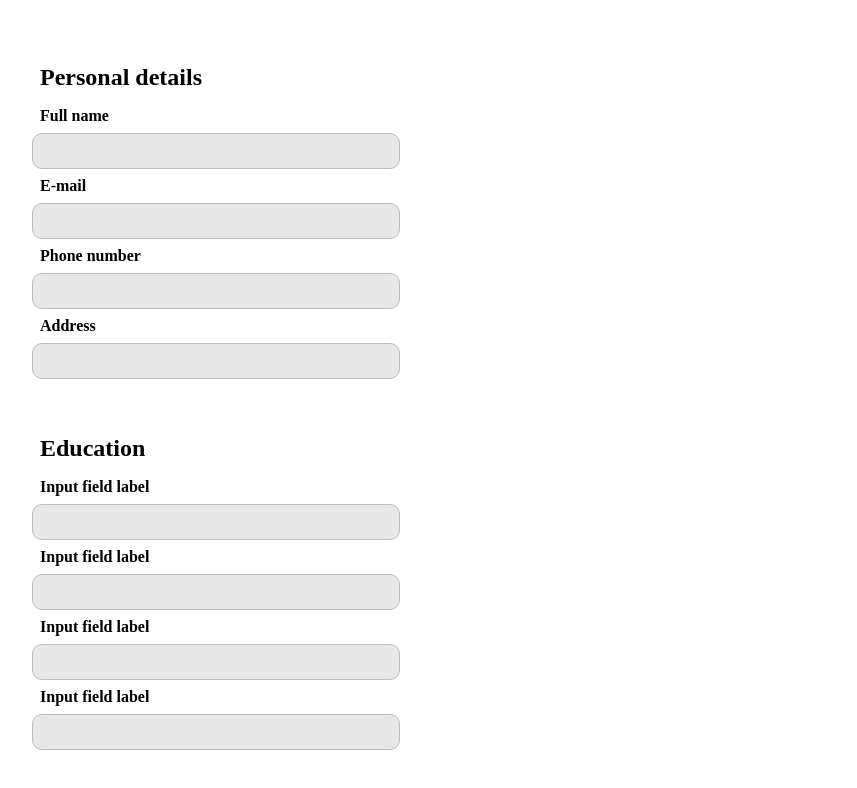
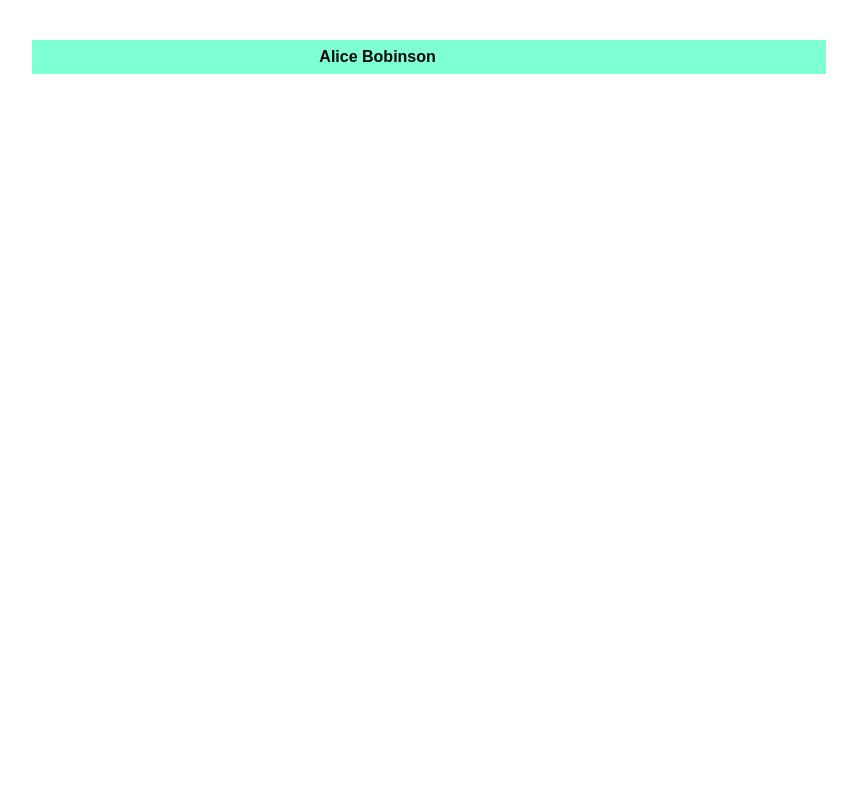
Before and after one commit to utkabulka/cv-application, a React (Vite) app: page / in a window 1280 px wide. Shown: the top 788 px of the page, without its empty margins (24-881 px from the left). Built offline with nearby package versions, Linux system fonts and the light colour scheme; the HTML template or start-up script is replaced by a standard one.

Commit message:
project restructure and working states

```diff
--- a/src/App.jsx
+++ b/src/App.jsx
@@ -1,32 +1,37 @@
+import { useState } from 'react'
+
 import InputField from './components/InputField'
 import SectionHeader from './components/SectionHeader'
 import './styles/App.css'
 
 function App() {
+  const [personalInformation, setPersonalInformation] = useState({
+    fullName: 'Alice Bobinson',
+    email: 'bobinson.a@pochta.ru',
+    phoneNumber: '+995 228 044 122',
+    address: 'Some city, Country',
+  })
+
+  function handlePersonalInformationChange(e) {
+    setPersonalInformation({
+      ...personalInformation,
+      [e.target.name]: e.target.value,
+    })
+  }
+
   return (
     <>
       <div className='app-root'>
-        <div className='editor'>
-          <div className='editor-section'>
-            <SectionHeader text='Personal details' />
-            <form>
-              <InputField label='Full name' />
-              <InputField label='E-mail' />
-              <InputField label='Phone number' />
-              <InputField label='Address' />
-            </form>
-          </div>
-          <div className='editor-section'>
-          <SectionHeader text='Education' />
-            <form>
-              <InputField />
-              <InputField />
-              <InputField />
-              <InputField />
-            </form>
+        <div className='cv'>
+          <div className='general-info'>
+            <InputField
+              label='Full name'
+              name='fullName'
+              value={personalInformation.fullName}
+              onChange={handlePersonalInformationChange}
+            />
           </div>
         </div>
-        <div className='cv-output'></div>
       </div>
     </>
   )
--- a/src/components/InputField.jsx
+++ b/src/components/InputField.jsx
@@ -1,13 +1,19 @@
 import '../styles/InputField.css'
 
-function InputField({ label = 'Input field label' }) {
+function InputField({
+  label = 'Input field label',
+  name = '',
+  value = '',
+  onChange = () => {},
+}) {
   return (
-    <>
-      <div className="input-field">
-        <h1 className='input-field-label'>{label}</h1>
-        <input className='input-field-text'></input>
-      </div>
-    </>
+    <input
+      className='input-field-text'
+      placeholder={label}
+      name={name}
+      value={value}
+      onChange={onChange}
+    ></input>
   )
 }
 
--- a/src/styles/App.css
+++ b/src/styles/App.css
@@ -10,24 +10,13 @@
   flex-direction: row;
 }
 
-.cv-output {
+.cv {
   background-color: white;
-}
-
-.editor {
-  min-width: 400px;
-  min-height: auto;
-}
-
-.editor-section {
-  background-color: white;
-  border-radius: 10px;
-  padding: 16px;
-  margin-bottom: 16px;
-}
-
-.cv-output {
-  min-width: 21cm;
+    min-width: 21cm;
   min-height: 29.7cm;
   margin-left: 16px;
 }
+
+.general-info {
+  background-color: aquamarine;
+}
--- a/src/styles/InputField.css
+++ b/src/styles/InputField.css
@@ -7,14 +7,14 @@
   margin: 0;
   padding: 8px;
   text-align: left;
-  font-weight: 600;
+  font-weight: 700;
   font-size: 16px;
 }
 
 .input-field-text {
-  background-color: #e8e8e8;
-  border: 1px solid #bbbbbb;
-  color: #2c2c2c;
+  background-color: #ffffff00;
+  border: none;
+  color: #080808;
   padding: 8px;
   border-radius: 10px;
   font-weight: 600;
```
Also changed, not shown: src/defaultData.js (deleted, +0 -8 lines).
